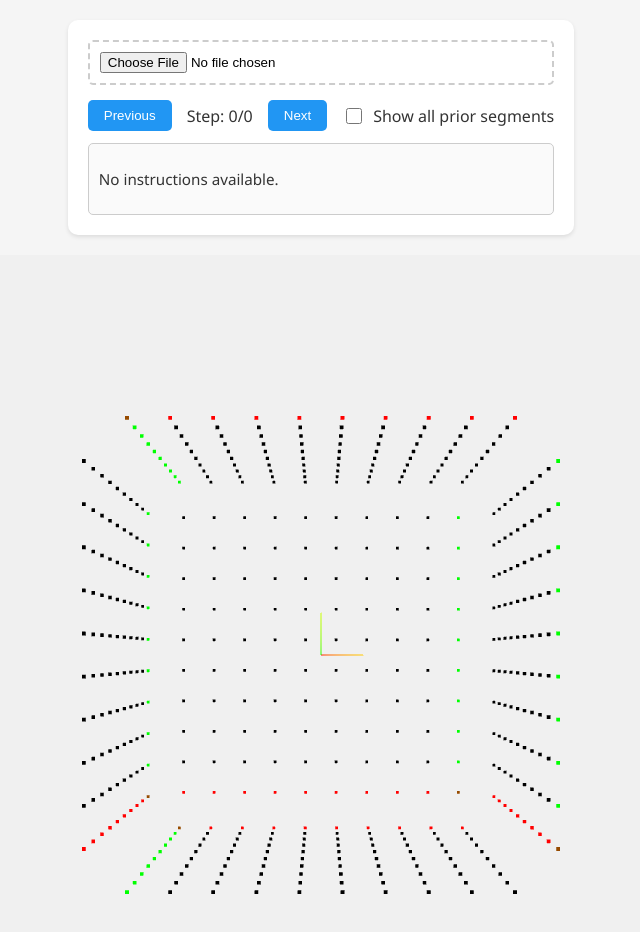
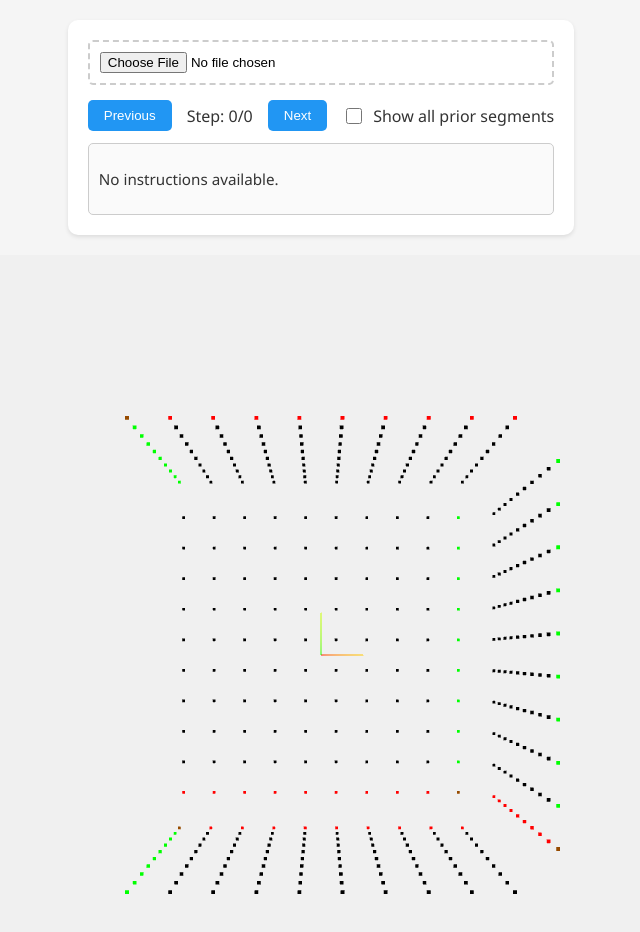
Before and after one commit to string-art/fabrication-visualizer, a website built with Vite: page index.html in a window 1280 px wide. Shown: the whole page, without its empty margins (319-959 px from the left). Built offline with nearby package versions, Linux system fonts and the light colour scheme.

Commit message:
update model for 2d view

```diff
--- a/main.js
+++ b/main.js
@@ -24,7 +24,7 @@ function createNailFaces() {
     createFaceOfNails(n, n, spacing, spacing, -Math.PI / 2, 0, new THREE.Vector3(0, offset, 0));    // (F1) top face
     createFaceOfNails(n, n, spacing, spacing, 0, Math.PI / 2, new THREE.Vector3(offset, 0, 0));     // (F2) right face
     createFaceOfNails(n, n, spacing, spacing, Math.PI / 2, 0, new THREE.Vector3(0, -offset, 0));    // (F3) bottom face
-    createFaceOfNails(n, n, spacing, spacing, 0, -Math.PI / 2, new THREE.Vector3(-offset, 0, 0));   // (F4) left face
+    // createFaceOfNails(n, n, spacing, spacing, 0, -Math.PI / 2, new THREE.Vector3(-offset, 0, 0));   // (F4) left face
     createFaceOfNails(n, n, spacing, spacing, 0, Math.PI, new THREE.Vector3(0, 0, -offset));        // (F5) back face
 }
 
```
Also changed, not shown: dist/assets/index-BtArbgAY.js (added), dist/assets/index-loIYFzbT.js (deleted), dist/index.html.
